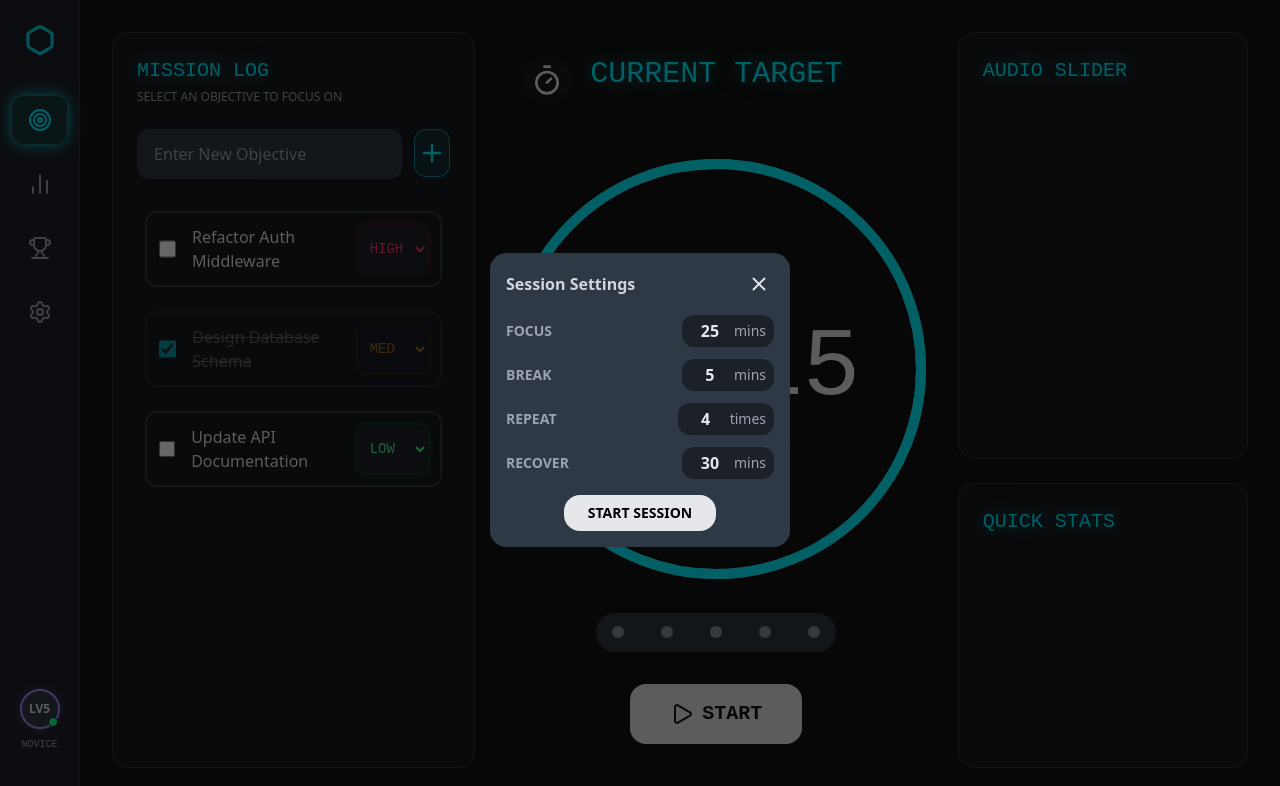
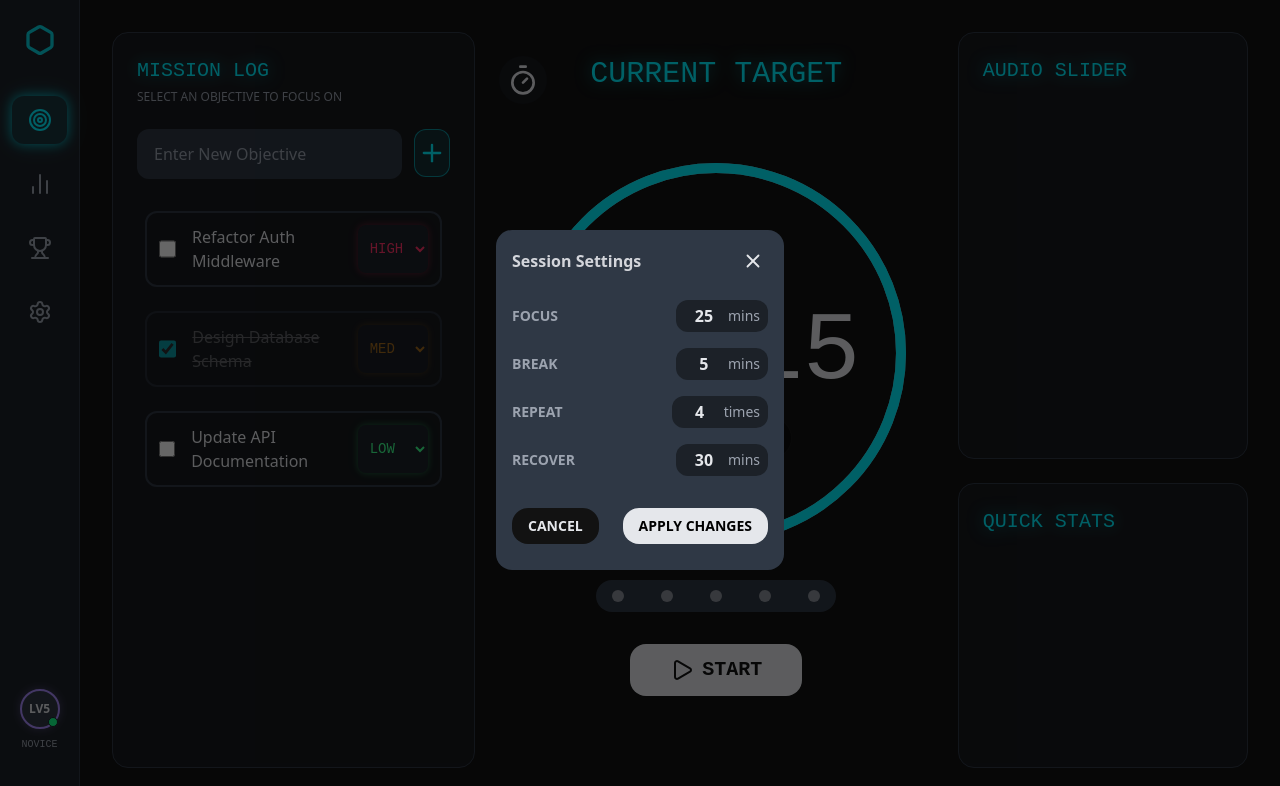
Before and after one commit to matthewhaines12/zero-scroll, a React (Vite) app: page / in a window 1280 px wide. Both pictures are taken after a click on the button 546 px from the left and 80 px from the top of the page. Shown: the top 786 px of the page. Built offline with nearby package versions, Linux system fonts and the light colour scheme.

Commit message:
Add settings context with session and timer settings state

```diff
--- a/src/App.jsx
+++ b/src/App.jsx
@@ -8,12 +8,14 @@ import Sidebar from './components/layout/Sidebar';
 import { TimerProvider } from './context/TimerContext';
 import { TaskProvider } from './context/TaskContext';
 import { ModeProvider } from './context/ModeContext';
+import { SettingsProvider } from './context/SettingsContext';
 
 function App() {
   return (
     <ModeProvider>
       <TaskProvider>
         <TimerProvider>
+          <SettingsProvider>
             <Router>
               <Sidebar />
               <Routes>
@@ -24,6 +26,7 @@ function App() {
                 <Route path="/login" element={<Login />} />
               </Routes>
             </Router>
+          </SettingsProvider>
         </TimerProvider>
       </TaskProvider>
     </ModeProvider>
--- a/src/components/timer/FocusTimer.jsx
+++ b/src/components/timer/FocusTimer.jsx
@@ -6,6 +6,7 @@ import { Play, Pause, CircleSmall, Timer } from 'lucide-react';
 import { useTaskContext } from '../../context/TaskContext';
 import { useTimerControl } from '../../context/TimerContext';
 import { useModeContext } from '../../context/ModeContext';
+import { useSettingsContext } from '../../context/SettingsContext';
 import {
   PRIORITY_COLORS,
   TIMER_LENGTH,
@@ -17,13 +18,14 @@ const FocusTimer = () => {
   const { isRunning, hasStarted, start, pause, reset } = useTimerControl();
   const { activeTask } = useTaskContext();
   const { mode, setMode } = useModeContext();
+  const { timerSettings } = useSettingsContext();
   const [showSettings, setShowSettings] = useState(false);
 
   const handleToggle = () => {
     if (isRunning) {
       pause();
     } else if (!hasStarted) {
-      start(TIMER_LENGTH);
+      start(timerSettings[mode].value);
     } else {
       start();
     }
@@ -35,7 +37,7 @@ const FocusTimer = () => {
     >
       <button
         onClick={() => setShowSettings(true)}
-        className="absolute left-6 top-6 hover:opacity-85 cursor-pointer text-text-base bg-surface-1/50 p-2 rounded-full"
+        className="absolute left-0 hover:opacity-85 cursor-pointer text-text-base bg-surface-1/50 p-2 rounded-full"
       >
         <Timer size={32} />
       </button>
@@ -63,9 +65,9 @@ const FocusTimer = () => {
           )}
         </p>
       </header>
-      <div className="relative flex items-center justify-center w-[420px] h-[420px] ">
+      <div className="relative flex items-center justify-center w-[380px] h-[380px] ">
         <div className="absolute inset-0 flex flex-col gap-4 items-center justify-center ">
-          <p className="font-timer tracking-wider text-text-muted text-xs">
+          <p className="font-timer tracking-wider text-text-muted text-xs select-none">
             {isRunning ? 'FLOW STATE' : 'READY'}
           </p>
 
@@ -105,7 +107,7 @@ const FocusTimer = () => {
         <button
           type="button"
           onClick={handleToggle}
-          className={`inline-flex items-center justify-center gap-2 px-10 py-4 rounded-2xl text-xl font-timer uppercase font-bold hover:opacity-85 cursor-pointer ${
+          className={`inline-flex items-center justify-center gap-2 px-10 py-3 rounded-2xl text-xl font-timer uppercase font-bold hover:opacity-85 cursor-pointer ${
             isRunning
               ? 'bg-surface-1 border border-neon-focus text-neon-focus break:border-neon-break break:text-neon-break'
               : 'bg-text-base text-primary-dark'
@@ -118,7 +120,7 @@ const FocusTimer = () => {
         {!isRunning && hasStarted && (
           <button
             onClick={() => reset()}
-            className="bg-surface-1 border border-text-base  py-4 rounded-2xl font-bold cursor-pointer hover:opacity-85"
+            className="bg-surface-1 border border-text-base py-3 rounded-2xl font-bold cursor-pointer hover:opacity-85"
           >
             RESET
           </button>
--- a/src/components/timer/SessionDisplay.jsx
+++ b/src/components/timer/SessionDisplay.jsx
@@ -4,7 +4,7 @@ const SLOTS = 5;
 
 const SessionDisplay = ({ isRunning, mode }) => {
   return (
-    <div className="flex items-center justify-between px-4 h-10 w-60 bg-surface-2 rounded-full">
+    <div className="flex items-center justify-between px-4 h-8 w-60 bg-surface-2 rounded-full">
       {Array.from({ length: SLOTS }, (_, i) => (
         <p key={i} className="w-3 h-3 bg-text-base/50 rounded-full"></p>
       ))}
--- a/src/components/timer/TimerDisplay.jsx
+++ b/src/components/timer/TimerDisplay.jsx
@@ -5,7 +5,7 @@ const TimerDisplay = () => {
   const { remaining } = useTimerState();
 
   const totalTime = TIMER_LENGTH;
-  const size = 420;
+  const size = 380;
   const strokeWidth = 10;
   const radius = (size - strokeWidth) / 2;
   const center = size / 2;
@@ -56,7 +56,9 @@ const TimerDisplay = () => {
         />
       </svg>
 
-      <h2 className="font-timer text-8xl">{formatTime(remaining)}</h2>
+      <h2 className="font-timer text-8xl select-none">
+        {formatTime(remaining)}
+      </h2>
     </div>
   );
 };
--- a/src/components/timer/TimerSettings.jsx
+++ b/src/components/timer/TimerSettings.jsx
@@ -1,10 +1,32 @@
 import { X } from 'lucide-react';
-import { DEFAULT_TIMER_SETTINGS } from '../../services/utils/constants';
+import { useSettingsContext } from '../../context/SettingsContext';
 
 const TimerSettings = ({ onClose }) => {
+  const { timerSettings, setTimerSettings } = useSettingsContext();
+
+  const handleApplySettings = (e) => {
+    e.preventDefault();
+
+    console.log('submit clicked');
+    console.log(timerSettings);
+    onClose();
+  };
+
+  const handleSettingChange = (key, value) => {
+    const newValue = value;
+
+    setTimerSettings((prev) => ({
+      ...prev,
+      [key]: {
+        ...prev[key],
+        value: newValue,
+      },
+    }));
+  };
+
   return (
     <div className="flex flex-col gap-4">
-      <div className="flex items-center justify-between">
+      <div className="flex items-center justify-between mb-2">
         <h2 className="text-text-base/90 font-bold">Session Settings</h2>
 
         <button
@@ -15,30 +37,47 @@ const TimerSettings = ({ onClose }) => {
         </button>
       </div>
 
-      <form className="flex flex-col gap-3">
-        {Object.entries(DEFAULT_TIMER_SETTINGS).map(([key, setting]) => (
-          <div key={key} className="flex justify-between items-center">
+      <form onSubmit={handleApplySettings} className="flex flex-col gap-2">
+        <div className="flex flex-col gap-4">
+          {Object.entries(timerSettings).map(([key, setting]) => (
+            <div key={key} className="flex justify-between items-center ">
               <label className="text-sm text-text-muted font-bold">{key}</label>
-
               <div className="flex items-center bg-surface-1 rounded-xl px-2 py-1 gap-1">
                 <input
                   type="text"
+                  inputMode="numeric"
+                  required
+                  value={setting.value}
+                  placeholder={setting.value}
+                  minLength={1}
+                  maxLength={2}
+                  onInput={(e) => {
+                    e.target.value = e.target.value.replace(/[^0-9]/g, '');
+                  }}
+                  onChange={(e) => handleSettingChange(key, e.target.value)}
                   className="bg-transparent w-10 text-center font-bold outline-none"
-                defaultValue={setting.value}
-                placeholder={setting.value}
                 />
                 <span className="text-sm text-text-muted">{setting.unit}</span>
               </div>
             </div>
           ))}
+        </div>
+
+        <div className="flex justify-between mt-6">
+          <button
+            onClick={() => onClose()}
+            className="bg-primary-dark uppercase text-sm font-bold self-center px-4 py-2 rounded-2xl hover:opacity-85 cursor-pointer"
+          >
+            Cancel
+          </button>
+          <button
+            type="submit"
+            className="bg-text-base text-black uppercase text-sm font-bold self-center px-4 py-2 rounded-2xl hover:opacity-85 cursor-pointer"
+          >
+            Apply Changes
+          </button>
+        </div>
       </form>
-
-      <button
-        className="bg-text-base text-black uppercase text-sm font-bold
-                         self-center px-6 py-2 rounded-2xl hover:opacity-85 cursor-pointer"
-      >
-        Start Session
-      </button>
     </div>
   );
 };
--- a/src/components/ui/Modal.jsx
+++ b/src/components/ui/Modal.jsx
@@ -26,7 +26,7 @@ const Modal = ({ isOpen, onClose, children }) => {
         onClick={onClose}
       >
         <div
-          className="relative bg-surface-2 rounded-2xl p-4 w-75"
+          className="relative bg-surface-2 rounded-2xl p-4 w-72 h-85"
           onClick={(e) => e.stopPropagation()}
         >
           {children}
--- a/src/context/SettingsContext.jsx
+++ b/src/context/SettingsContext.jsx
@@ -0,0 +1,25 @@
+import { createContext, use, useState } from 'react';
+import { DEFAULT_TIMER_SETTINGS } from '../services/utils/constants';
+
+const SettingsContext = createContext(null);
+
+export const SettingsProvider = ({ children }) => {
+  // Mock Data
+  const [timerSettings, setTimerSettings] = useState(DEFAULT_TIMER_SETTINGS);
+
+  return (
+    <SettingsContext value={{ timerSettings, setTimerSettings }}>
+      {children}
+    </SettingsContext>
+  );
+};
+
+export const useSettingsContext = () => {
+  const context = use(SettingsContext);
+
+  if (!context) {
+    throw new Error('useSettingsContext must be used within SettingProvider');
+  }
+
+  return context;
+};
--- a/src/hooks/useTimer.js
+++ b/src/hooks/useTimer.js
@@ -36,6 +36,7 @@ export const useTimer = () => {
     setIsRunning(true);
 
     if (duration !== undefined) {
+      duration *= 60;
       setHasStarted(true);
     }
 
```
Also changed, not shown: src/context/SessionContext.jsx (+22 -0 lines). Lines whose indentation alone changed are shown as unchanged.
